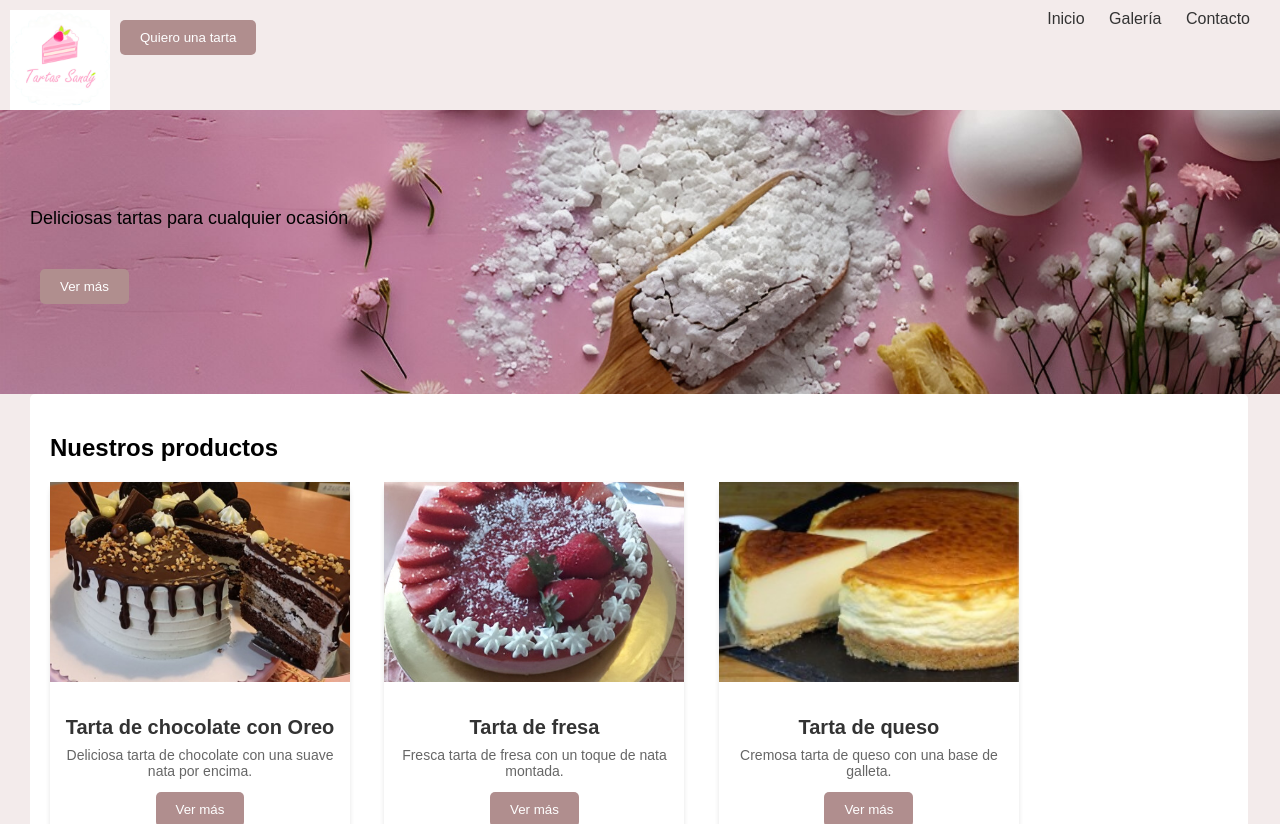
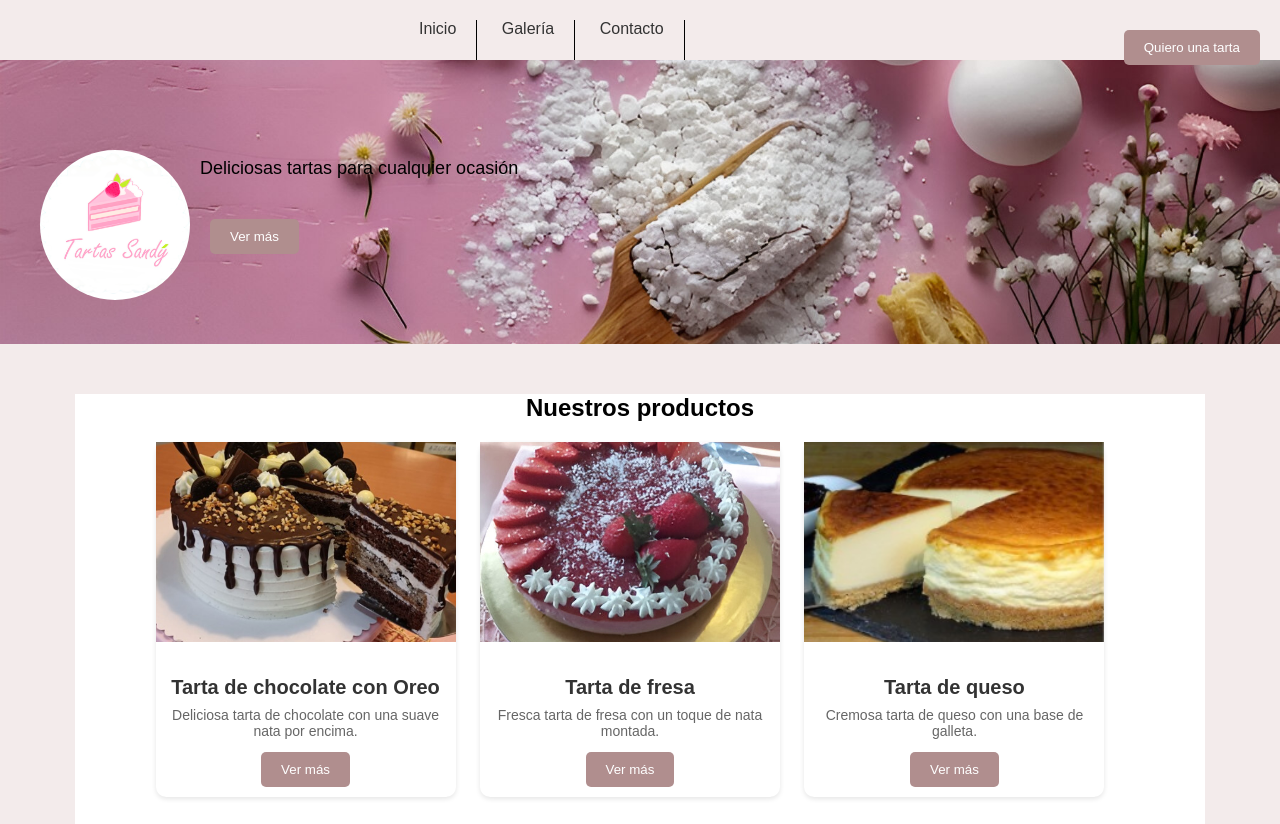
Before and after one commit to MatiasMIMH/WebTartasSandy, a PHP site: page / in a window 1280 px wide. Shown: the top 824 px of the page. Run offline with PHP 8.4, Linux system fonts and the light colour scheme.

Commit message:
Pequeños cambios
29/05/2024_17:00

```diff
--- a/css/estilos.css
+++ b/css/estilos.css
@@ -1,6 +1,7 @@
 /* Estilos generales */
 
 body {
+  width: 100%;
   font-family: sans-serif;
   margin: 0;
   padding: 0;
@@ -8,15 +9,21 @@ body {
 }
 
 header {
-  height: 90px;
+  text-align: center;
+  height: 40px;
   background-color: #f3ebeb; /* Fondo blanco para el header */
   padding: 10px;
 }
 
+.right {
+  float: right;
+}
+
 .logo {
-  margin: 0;
-  height: 100px;
-  width: 100px;
+  margin: 10px;
+  height: 150px;
+  width: 150px;
+  border-radius: 100px;
   background-image: url("../imagenes/logo.PNG");
   background-position: center;
   background-repeat: no-repeat;
@@ -25,18 +32,23 @@ header {
 }
 
 nav {
-  float: right;
+  height: 100%;
+  margin-top: 10px;
 }
 
 nav ul {
+  height: 100%;
   list-style: none;
   margin: 0;
   padding: 0;
 }
 
 nav li {
+  height: 100%;
+  padding-right: 20px;
   display: inline-block;
   margin-right: 20px;
+  border-right: solid black 1px;
 }
 
 nav a {
@@ -93,16 +105,17 @@ nav a {
 /* Sección de productos */
 
 .seccion-productos {
-  width: 92%;
-  margin-left: 30px;
-  padding: 20px;
-  background-color: #fff; /* Fondo blanco para la sección */
-  border-radius: 5px; /* Bordes redondeados en la sección */
+  padding: 0;
+  text-align: center;
+  margin: 0 auto;
+  margin-top: 50px;
+  width: 1130px;
+  background-color: #fff;
 }
 
 .producto {
   display: inline-block;
-  margin-right: 30px;
+  margin-right: 20px;
   margin-bottom: 30px;
   width: 300px;
   text-align: center;
@@ -134,9 +147,10 @@ nav a {
 /* Sección sobre nosotros */
 
 .seccion-sobre-nosotros {
+  margin-top: 50px;
+  margin-bottom: 50px;
   padding: 20px;
   background-color: #fff; /* Fondo blanco para la sección */
-  border-radius: 5px; /* Bordes redondeados en la sección */
 }
 
 /* Galería */
--- a/header.php
+++ b/header.php
@@ -1,12 +1,12 @@
 <header>
-    <div class="logo">
-      </div>
     <nav>
       <ul>
         <li><a href="index.php">Inicio</a></li>
         <li><a href="galeria.php">Galería</a></li>
         <li><a href="#" onclick="abrirPopupContacto()">Contacto</a></li>
+        <button class="boton right" style=""><a href="pedirtarta.php">Quiero una tarta</a></button>
       </ul>
+
     </nav>
-    <button class="boton"><a href="pedirtarta.php">Quiero una tarta</a></button>
+
   </header>
--- a/index.php
+++ b/index.php
@@ -10,6 +10,7 @@
   <?php include("header.php")?>
 
   <section class="cabecera">
+    <div class="logo"></div>
     <p>Deliciosas tartas para cualquier ocasión</p>
     <button class="boton"><a href="galeria.php">Ver más</a></button>
   </section>
@@ -40,15 +41,8 @@
 
       <div class="producto">
         <img src="imagenes/tartas/colorVinoRosasColores.png" alt="colorVinoRosasColores.png">
-      <h3>------</h3>
-      <p>----------------------------</p>
-      <button class="boton"><a href="#">Ver más</a></button>
-    </div>
-
-    <div class="producto">
-      <img src="imagenes/tartas/queso.jpg" alt="Tarta 3">
-      <h3>Tarta de queso</h3>
-      <p>Cremosa tarta de queso con una base de galleta.</p>
+        <h3>Fresa y Butercream</h3>
+        <p>Tarta con sabor a fresa y buttercream decorada con crema pastelera.</p>
         <button class="boton"><a href="#">Ver más</a></button>
       </div>
 
```
Lines whose indentation alone changed are shown as unchanged.
